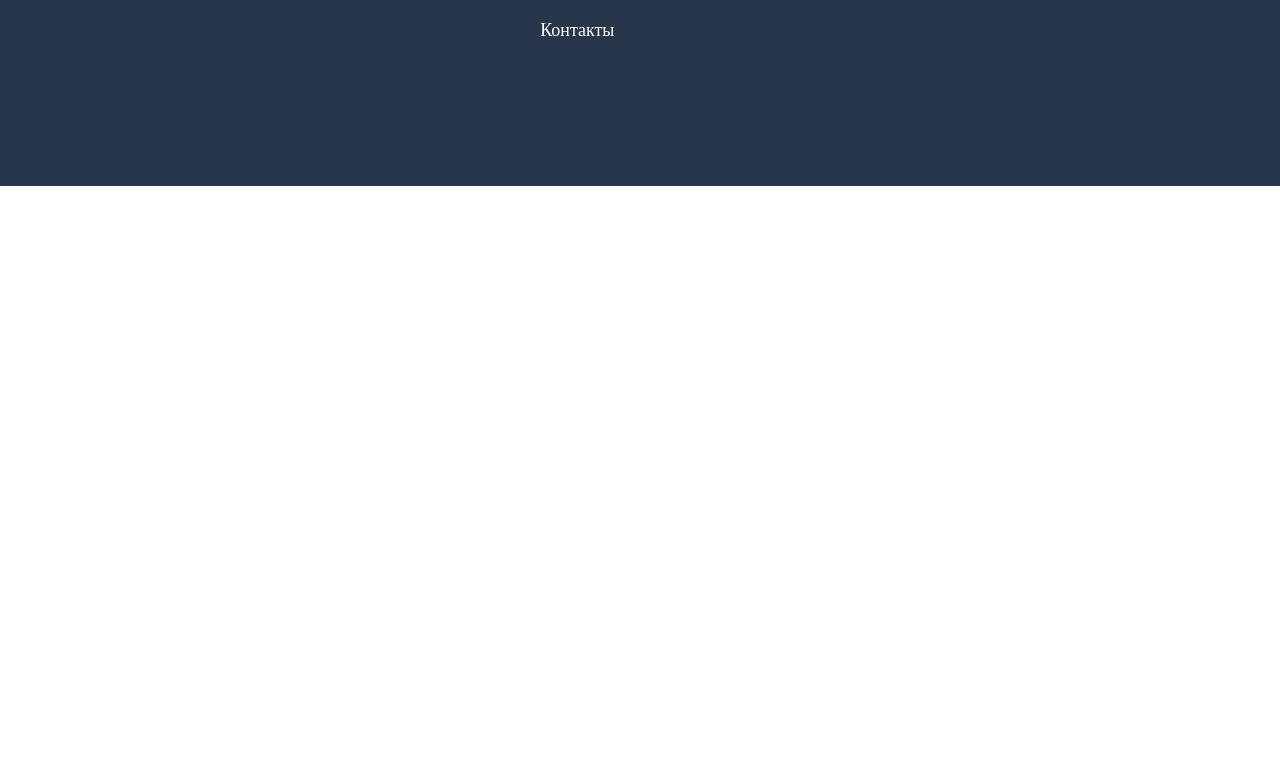
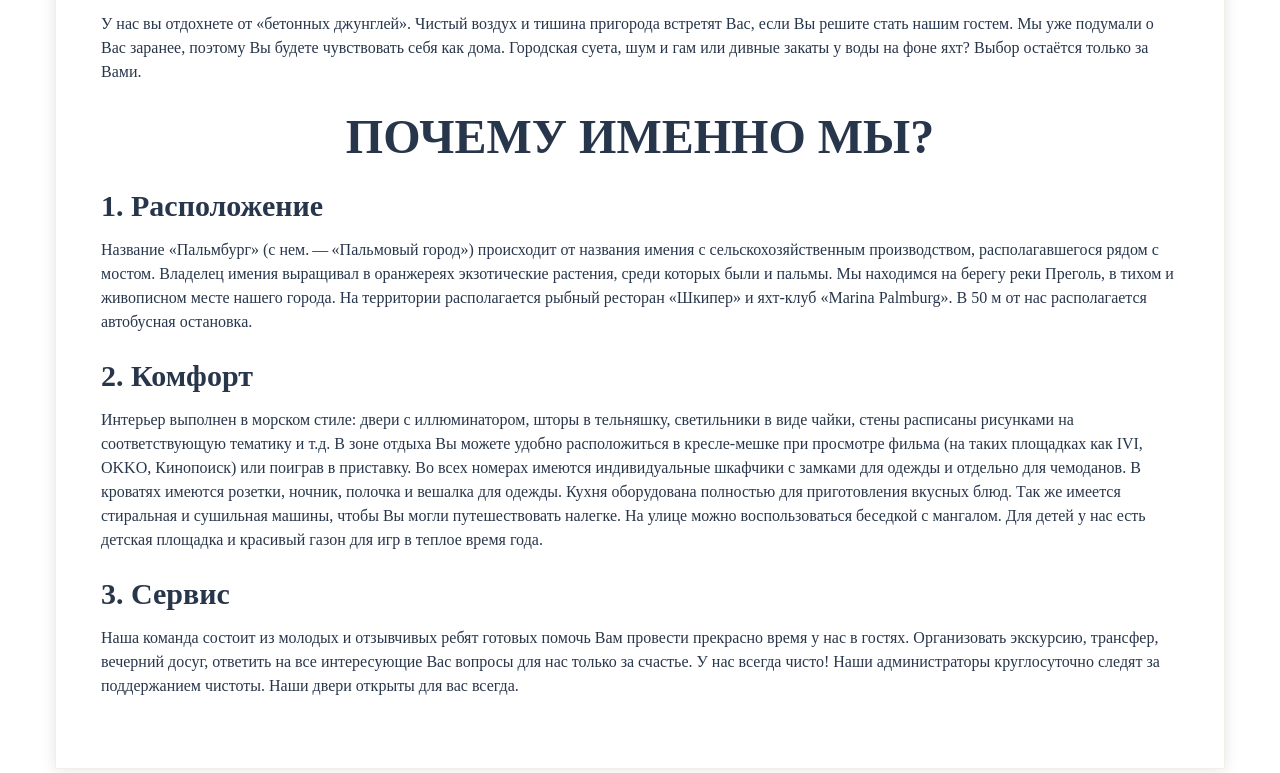
Before and after one commit to Nrect/hostel-site, a Nuxt app: page /about-us in a window 1280 px wide. Shown: the part 947-1720 px from the top of the page. Before the commit the page ends 1133 px from the top, so only its background shows below. Built offline with nearby package versions, Linux system fonts and the light colour scheme.

Commit message:
about-us page ~temp

```diff
--- a/assets/stylesheets/components/_about-us.scss
+++ b/assets/stylesheets/components/_about-us.scss
@@ -1,2 +1,32 @@
 .about-us {
 }
+
+.card-aboutUs {
+  padding: 45px;
+
+  width: 100%;
+  border: 1px solid #F1F0E8;
+  box-shadow: 0 0 15px rgba(0, 0, 0, 0.11);
+
+  &__content {
+    padding-bottom: 25px;
+  }
+
+  &__title {
+    margin-bottom: 25px;
+    text-align: center;
+  }
+
+  &__text-title {
+    margin-bottom: 15px;
+  }
+
+  &__text {
+    margin-bottom: 15px;
+    line-height: 1.5;
+
+    &:last-child {
+      margin-bottom: 0;
+    }
+  }
+}
--- a/assets/stylesheets/components/_accordion.scss
+++ b/assets/stylesheets/components/_accordion.scss
@@ -1,7 +1,7 @@
 .accordion {
   &__tab {
     margin-bottom: 15px;
-    border: 1px solid #F1F0E8;
+    border: 1px solid $--gray;
     display: block;
   }
 
--- a/components/index/AboutUs.vue
+++ b/components/index/AboutUs.vue
@@ -1,5 +1,5 @@
 <template lang="pug">
-  .about-us
+  .aboutUs-section
     .container
       .wrapper
         h2.title Почему именно мы
--- a/pages/about-us.vue
+++ b/pages/about-us.vue
@@ -1,10 +1,39 @@
 <template lang="pug">
   .about-us
-    .container about-us
+    .container
+      .wrapper
+        .card-aboutUs
+          h2.card-aboutUs__title HOSTEL PALMBURG – ТИХАЯ ГАВАНЬ ВДАЛИ ОТ ГОРОДСКОЙ СУЕТЫ
+          .card-aboutUs__content
+            p.card-aboutUs__text Добро пожаловать в самый морской и современный хостел Калининграда на берегу реки Преголя.
+            p.card-aboutUs__text Мы - команда Hostel Palmburg!
+            p.card-aboutUs__text У нас вы отдохнете от «бетонных джунглей». Чистый воздух и тишина пригорода встретят Вас, если Вы решите стать нашим гостем. Мы уже подумали о Вас заранее, поэтому Вы будете чувствовать себя как дома. Городская суета, шум и гам или дивные закаты у воды на фоне яхт? Выбор остаётся только за Вами.
+          h2.card-aboutUs__title ПОЧЕМУ ИМЕННО МЫ?
+          .card-aboutUs__content(v-for="(advantage,idx) in advantages" :key="idx")
+            h3.card-aboutUs__text-title {{advantage.title}}
+            p.card-aboutUs__text {{advantage.description}}
 </template>
 
 <script>
 export default {
-  name: 'AboutUs'
+  name: 'AboutUs',
+  data () {
+    return {
+      advantages: [
+        {
+          title: '1. Расположение',
+          description: 'Название «Пальмбург» (с нем. — «Пальмовый город») происходит от названия имения с сельскохозяйственным производством, располагавшегося рядом с мостом. Владелец имения выращивал в оранжереях экзотические растения, среди которых были и пальмы. Мы находимся на берегу реки Преголь, в тихом и живописном месте нашего города. На территории располагается рыбный ресторан «Шкипер» и яхт-клуб «Marina Palmburg». В 50 м от нас располагается автобусная остановка.'
+        },
+        {
+          title: '2. Комфорт',
+          description: 'Интерьер выполнен в морском стиле: двери с иллюминатором, шторы в тельняшку, светильники в виде чайки, стены расписаны рисунками на соответствующую тематику и т.д. В зоне отдыха Вы можете удобно расположиться в кресле-мешке при просмотре фильма (на таких площадках как IVI, OKKO, Кинопоиск) или поиграв в приставку. Во всех номерах имеются индивидуальные шкафчики с замками для одежды и отдельно для чемоданов. В кроватях имеются розетки, ночник, полочка и вешалка для одежды. Кухня оборудована полностью для приготовления вкусных блюд. Так же имеется стиральная и сушильная машины, чтобы Вы могли путешествовать налегке. На улице можно воспользоваться беседкой с мангалом. Для детей у нас есть детская площадка и красивый газон для игр в теплое время года.'
+        },
+        {
+          title: '3. Сервис',
+          description: 'Наша команда состоит из молодых и отзывчивых ребят готовых помочь Вам провести прекрасно время у нас в гостях. Организовать экскурсию, трансфер, вечерний досуг, ответить на все интересующие Вас вопросы для нас только за счастье. У нас всегда чисто! Наши администраторы круглосуточно следят за поддержанием чистоты. Наши двери открыты для вас всегда.'
+        }
+      ]
+    }
+  }
 }
 </script>
```
